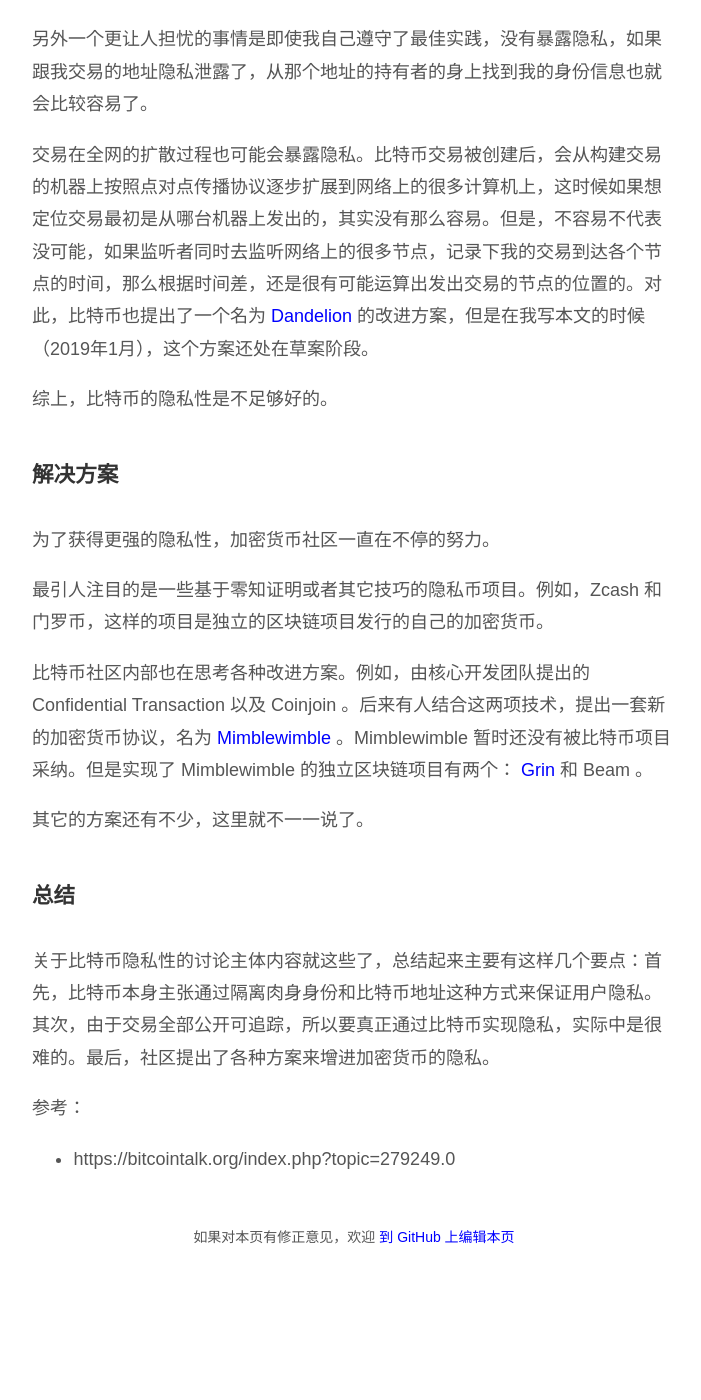
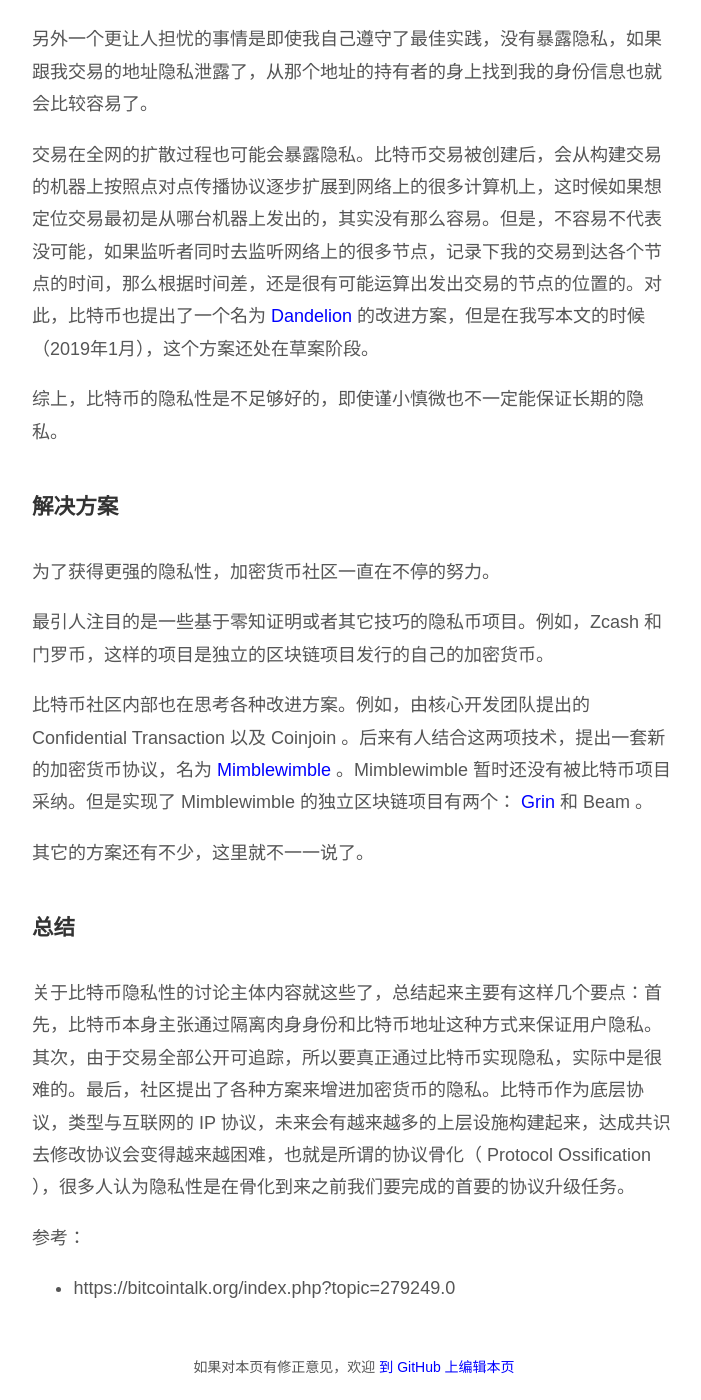
Before and after one commit to happypeter/binfo, a Jekyll site: the page built from bitcoin-privacy.md, in a window 1280 px wide and 1400 px high, scrolled down 1078 px. Shown: the whole window, without its empty margins (286-987 px from the left). Built offline with Jekyll 4.4.1, drawn with Linux system fonts in a browser that asks for light colours; before the commit the page ends 2349 px from its top, so only the background shows below that.

Commit message:
ossification

```diff
--- a/bitcoin-privacy.md
+++ b/bitcoin-privacy.md
@@ -22,7 +22,7 @@ title: 比特币的隐私性
 
 交易在全网的扩散过程也可能会暴露隐私。比特币交易被创建后，会从构建交易的机器上按照点对点传播协议逐步扩展到网络上的很多计算机上，这时候如果想定位交易最初是从哪台机器上发出的，其实没有那么容易。但是，不容易不代表没可能，如果监听者同时去监听网络上的很多节点，记录下我的交易到达各个节点的时间，那么根据时间差，还是很有可能运算出发出交易的节点的位置的。对此，比特币也提出了一个名为 [Dandelion](https://github.com/bitcoin/bips/blob/master/bip-0156.mediawiki) 的改进方案，但是在我写本文的时候（2019年1月），这个方案还处在草案阶段。
 
-综上，比特币的隐私性是不足够好的。
+综上，比特币的隐私性是不足够好的，即使谨小慎微也不一定能保证长期的隐私。
 
 ## 解决方案
 
@@ -36,7 +36,7 @@ title: 比特币的隐私性
 
 ## 总结
 
-关于比特币隐私性的讨论主体内容就这些了，总结起来主要有这样几个要点：首先，比特币本身主张通过隔离肉身身份和比特币地址这种方式来保证用户隐私。其次，由于交易全部公开可追踪，所以要真正通过比特币实现隐私，实际中是很难的。最后，社区提出了各种方案来增进加密货币的隐私。
+关于比特币隐私性的讨论主体内容就这些了，总结起来主要有这样几个要点：首先，比特币本身主张通过隔离肉身身份和比特币地址这种方式来保证用户隐私。其次，由于交易全部公开可追踪，所以要真正通过比特币实现隐私，实际中是很难的。最后，社区提出了各种方案来增进加密货币的隐私。比特币作为底层协议，类型与互联网的 IP 协议，未来会有越来越多的上层设施构建起来，达成共识去修改协议会变得越来越困难，也就是所谓的协议骨化（ Protocol Ossification ），很多人认为隐私性是在骨化到来之前我们要完成的首要的协议升级任务。
 
 参考：
 
```
Also changed, not shown: all.md (+1 -1 lines).
